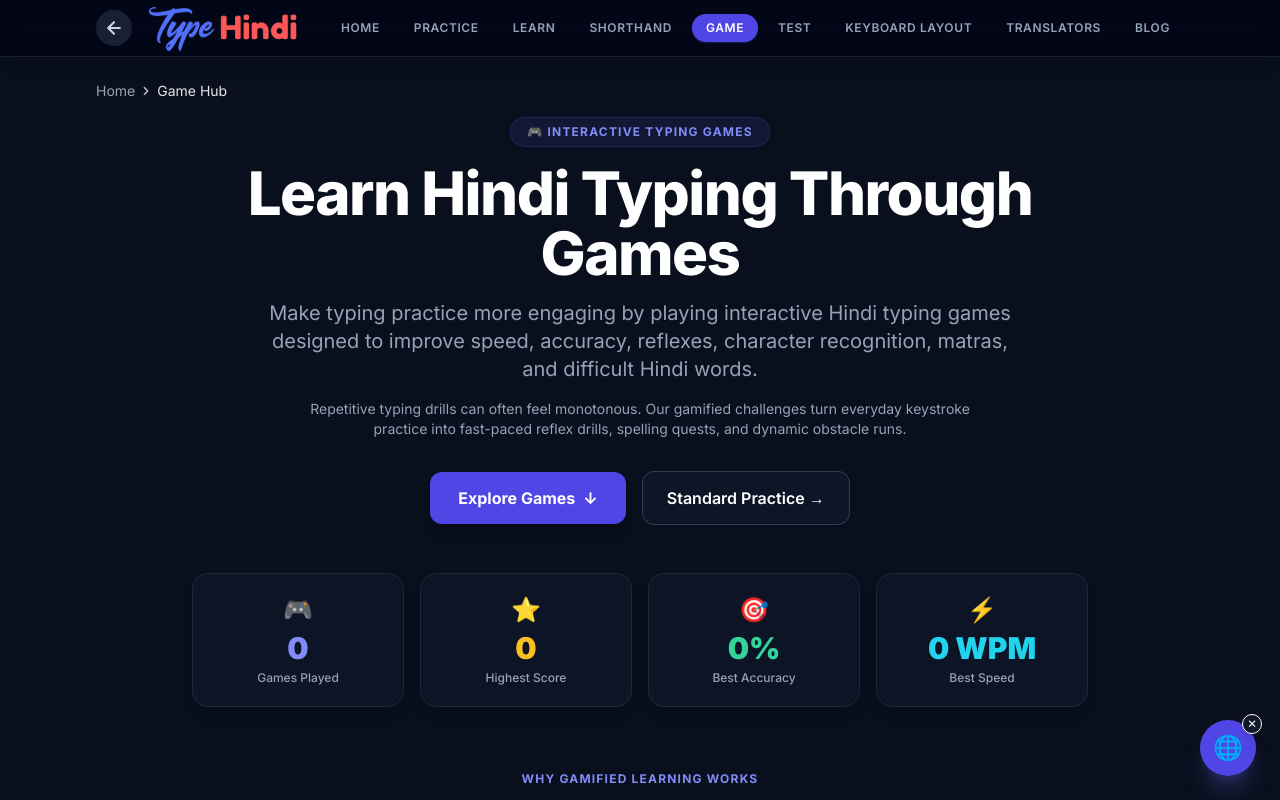
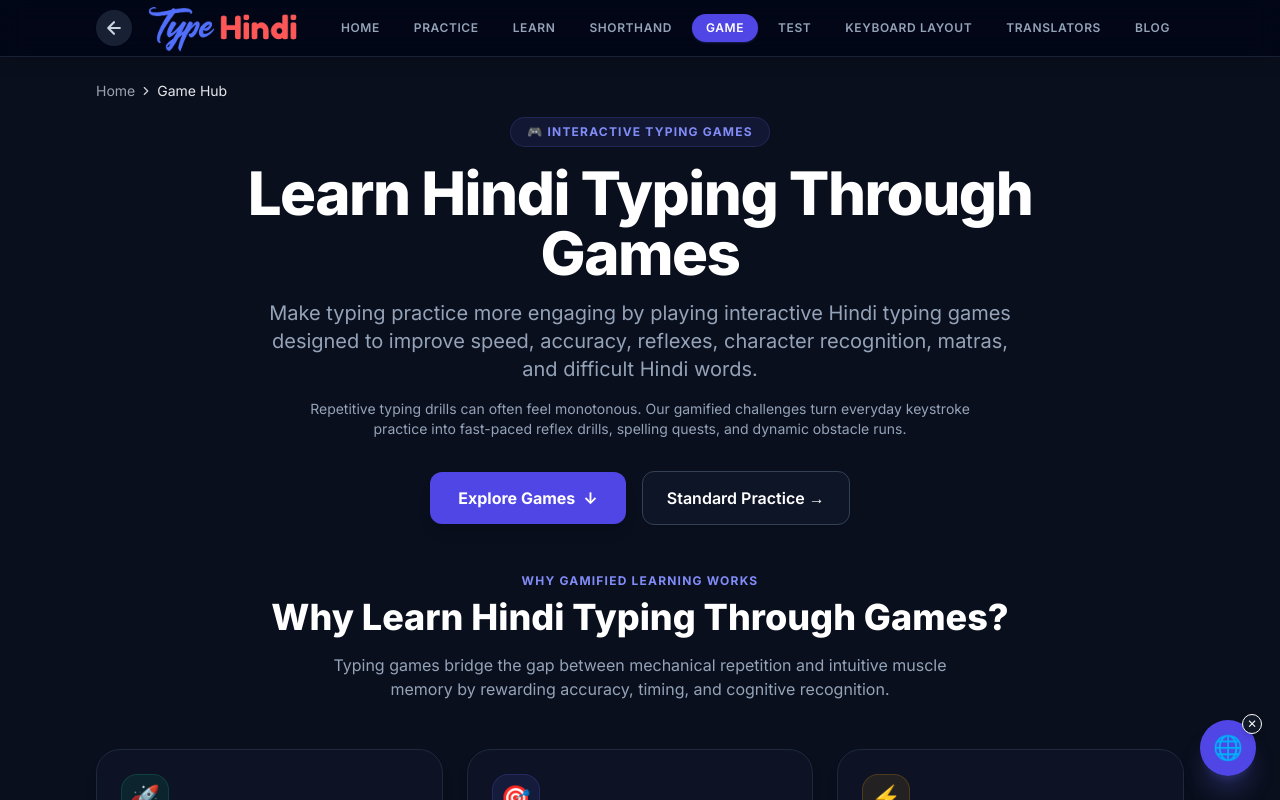
Before and after one commit to therohitbiruli/typehindi, a Next.js app: page /game in a window 1280 px wide. Shown: the top 800 px of the page. Built offline with nearby package versions, Linux system fonts and the light colour scheme.

Commit message:
fix(game): remove zero-stat dashboard cards from game hub

```diff
--- a/src/app/game/page.tsx
+++ b/src/app/game/page.tsx
@@ -1,19 +1,11 @@
 "use client";
 
-import { useState, useEffect } from "react";
 import Link from "next/link";
 import { Breadcrumb } from "../../components/Breadcrumb";
 import { AdPlaceholder } from "../../components/AdPlaceholder";
 import { GAME_CATALOG, GameInfo } from "../../data/gameData";
 
 type Difficulty = "Beginner" | "Intermediate" | "Advanced";
-
-interface HubStats {
-  gamesPlayed: number;
-  highestScore: number;
-  bestAccuracy: number;
-  bestSpeed: number;
-}
 
 const DIFFICULTY_COLORS: Record<Difficulty, string> = {
   Beginner: "text-emerald-400 border-emerald-500/50 bg-emerald-500/10",
@@ -22,20 +14,6 @@ const DIFFICULTY_COLORS: Record<Difficulty, string> = {
 };
 
 export default function GameHubPage() {
-  const [hubStats, setHubStats] = useState<HubStats>({
-    gamesPlayed: 0,
-    highestScore: 0,
-    bestAccuracy: 0,
-    bestSpeed: 0,
-  });
-
-  // Load stats from localStorage
-  useEffect(() => {
-    try {
-      const saved = localStorage.getItem("typehindi_game_hub_stats");
-      if (saved) setHubStats(JSON.parse(saved));
-    } catch (_) {}
-  }, []);
 
   const scrollToGames = () => {
     const el = document.getElementById("choose-games");
@@ -90,30 +68,6 @@ export default function GameHubPage() {
           <span><strong>Device Notice:</strong> Typing games are best experienced on a Desktop or Laptop with a physical keyboard.</span>
         </div>
       </section>
-
-      {/* Stats Dashboard */}
-      <div className="grid grid-cols-2 sm:grid-cols-4 gap-4 mb-16 max-w-4xl mx-auto">
-        {[
-          { label: "Games Played", value: hubStats.gamesPlayed, icon: "🎮", color: "text-primary-400" },
-          {
-            label: "Highest Score",
-            value: hubStats.highestScore.toLocaleString(),
-            icon: "⭐",
-            color: "text-amber-400",
-          },
-          { label: "Best Accuracy", value: `${hubStats.bestAccuracy}%`, icon: "🎯", color: "text-emerald-400" },
-          { label: "Best Speed", value: `${hubStats.bestSpeed} WPM`, icon: "⚡", color: "text-cyan-400" },
-        ].map((s) => (
-          <div
-            key={s.label}
-            className="card p-5 text-center border border-gray-200 dark:border-slate-800 rounded-2xl bg-gray-50 dark:bg-slate-900/70 shadow-sm dark:shadow-lg"
-          >
-            <div className="text-2xl mb-1">{s.icon}</div>
-            <div className={`text-2xl sm:text-3xl font-black ${s.color}`}>{s.value}</div>
-            <div className="text-xs text-gray-500 dark:text-slate-400 mt-1 font-medium">{s.label}</div>
-          </div>
-        ))}
-      </div>
 
       {/* ========================================================================= */}
       {/* 2. BENEFITS OF LEARNING HINDI TYPING THROUGH GAMES */}
```
